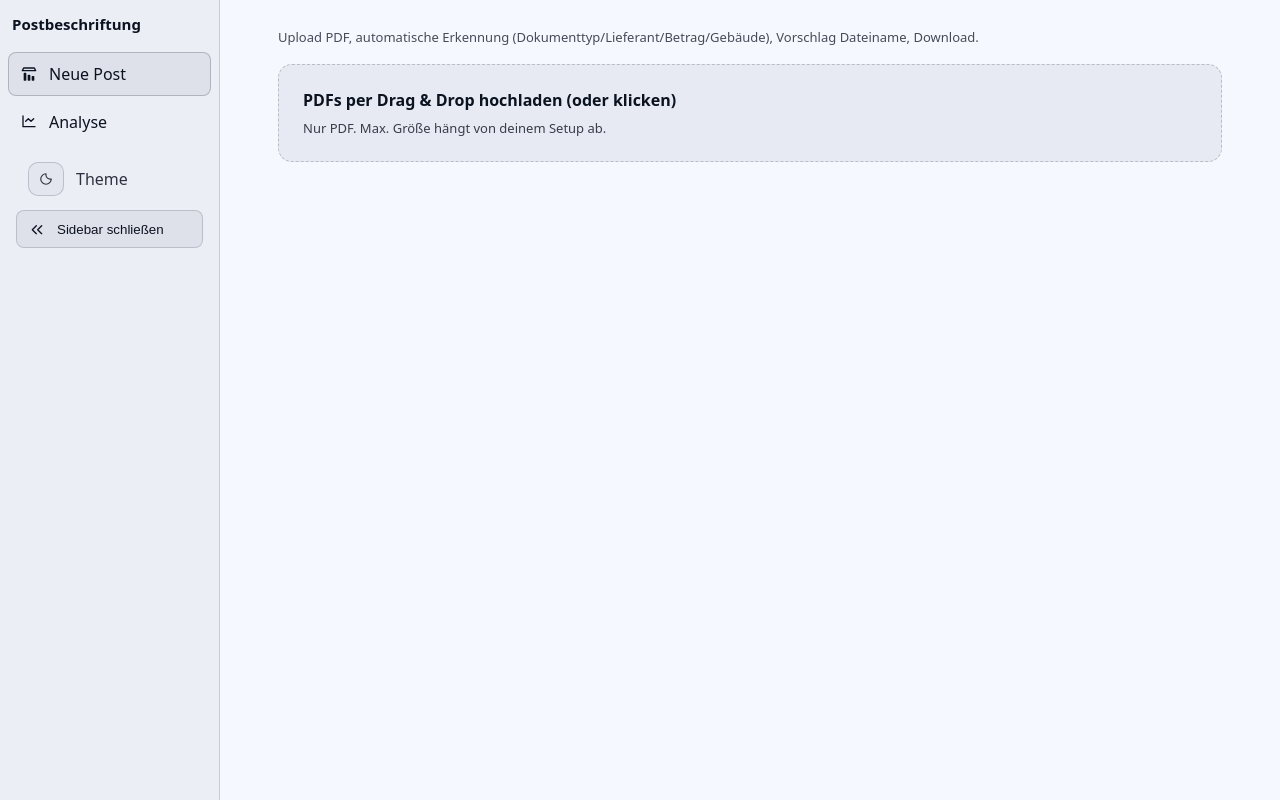
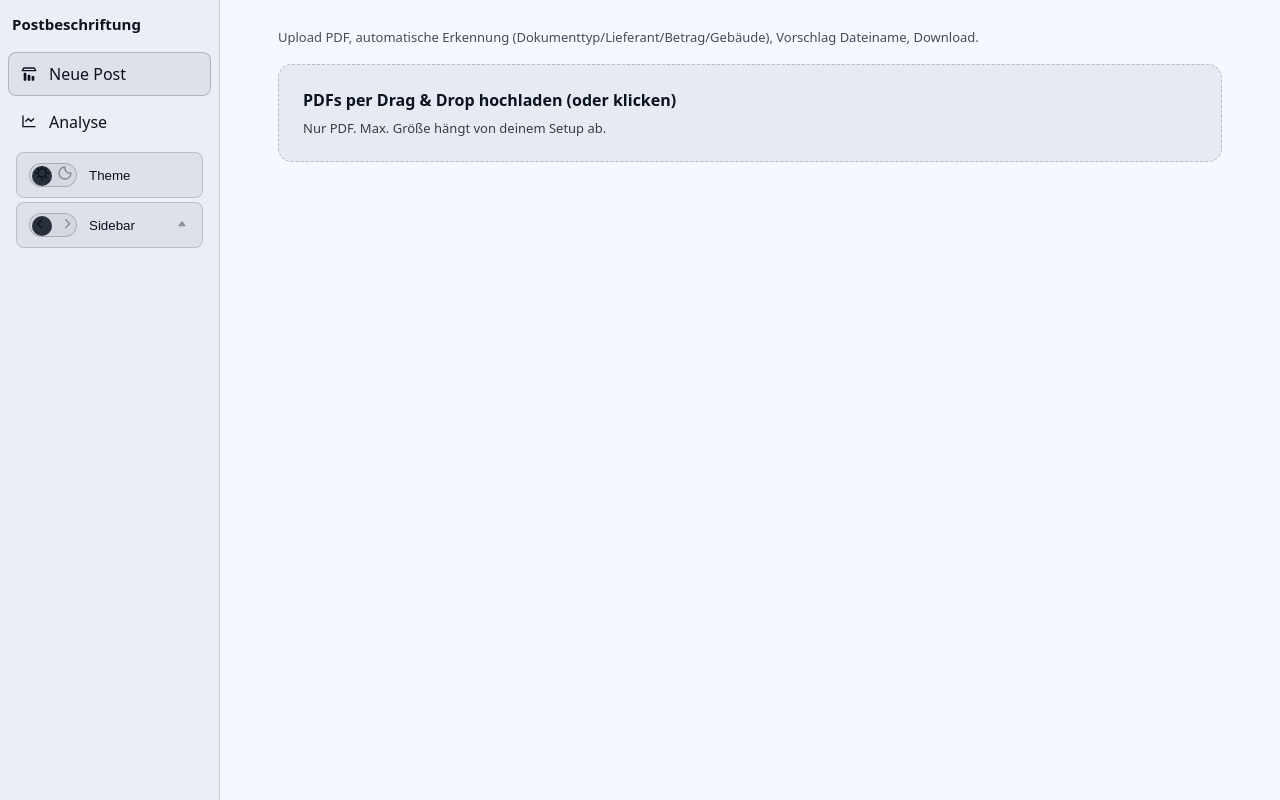
Before and after one commit to pohlandnicos/postbeschriftung, a Next.js app in the folder apps/web/: page / in a window 1280 px wide. Built offline with nearby package versions, Linux system fonts and the light colour scheme.

Commit message:
Add custom toggle buttons with icons

```diff
--- a/apps/web/app/components/Sidebar.tsx
+++ b/apps/web/app/components/Sidebar.tsx
@@ -2,8 +2,8 @@
 
 import { usePathname } from 'next/navigation';
 import Link from 'next/link';
-import { useState } from 'react';
-import { ThemeToggle } from '@/components/ThemeToggle';
+import { useState, useEffect } from 'react';
+import { ToggleButton } from './ToggleButton';
 
 export type SidebarProps = {
   // add props here if needed
@@ -12,9 +12,24 @@ export type SidebarProps = {
 const Sidebar = () => {
   const [collapsed, setCollapsed] = useState(false);
   const [hovered, setHovered] = useState(false);
+  const [theme, setTheme] = useState<'light' | 'dark'>('dark');
   const pathname = usePathname();
 
   const isExpanded = !collapsed || hovered;
+
+  useEffect(() => {
+    const saved = window.localStorage.getItem('theme');
+    const t = (saved === 'light' || saved === 'dark' ? saved : window.matchMedia('(prefers-color-scheme: dark)').matches ? 'dark' : 'light') as 'light' | 'dark';
+    setTheme(t);
+    document.documentElement.setAttribute('data-theme', t);
+  }, []);
+
+  const toggleTheme = () => {
+    const next: 'light' | 'dark' = theme === 'dark' ? 'light' : 'dark';
+    setTheme(next);
+    window.localStorage.setItem('theme', next);
+    document.documentElement.setAttribute('data-theme', next);
+  };
 
   return (
     <div
@@ -88,46 +103,62 @@ const Sidebar = () => {
         </Link>
 
         <div style={{ marginTop: 'auto', padding: '4px 8px', display: 'flex', flexDirection: 'column', gap: 4 }}>
-          <div
-            style={{
-              padding: '10px 12px',
-              display: 'flex',
-              alignItems: 'center',
-              gap: 12,
-              opacity: 0.85
-            }}
-          >
-            <ThemeToggle />
-            {isExpanded && <div>Theme</div>}
-          </div>
-
-          <button
-            type="button"
-            onClick={() => setCollapsed(!collapsed)}
-            style={{
-              padding: '10px 12px',
-              borderRadius: 8,
-              border: '1px solid var(--border_soft)',
-              background: 'var(--panel2)',
-              color: 'inherit',
-              cursor: 'pointer',
-              display: 'flex',
-              alignItems: 'center',
-              gap: 12,
-              width: '100%'
-            }}
-          >
+          <ToggleButton
+            value={theme === 'dark'}
+            onChange={() => toggleTheme()}
+            label={isExpanded ? 'Theme' : undefined}
+            leftIcon={
               <svg width="16" height="16" viewBox="0 0 24 24" fill="none" xmlns="http://www.w3.org/2000/svg">
                 <path
-                d={collapsed ? 'M13 19l6-6-6-6M5 19l6-6-6-6' : 'M11 19l-6-6 6-6M19 19l-6-6 6-6'}
+                  d="M12 18a6 6 0 1 0 0-12 6 6 0 0 0 0 12zM12 2v2M12 20v2M4.93 4.93l1.41 1.41M17.66 17.66l1.41 1.41M2 12h2M20 12h2M4.93 19.07l1.41-1.41M17.66 6.34l1.41-1.41"
+                  stroke="currentColor"
+                  strokeWidth="2"
+                  strokeLinecap="round"
+                />
+              </svg>
+            }
+            rightIcon={
+              <svg width="16" height="16" viewBox="0 0 24 24" fill="none" xmlns="http://www.w3.org/2000/svg">
+                <path
+                  d="M12 3a7.5 7.5 0 0 0 9 9 9 9 0 1 1-9-9z"
                   stroke="currentColor"
                   strokeWidth="2"
                   strokeLinecap="round"
                   strokeLinejoin="round"
                 />
               </svg>
-            {isExpanded && <div>Sidebar {collapsed ? 'öffnen' : 'schließen'}</div>}
-          </button>
+            }
+          />
+
+          <ToggleButton
+            value={collapsed}
+            onChange={setCollapsed}
+            label={isExpanded ? 'Sidebar' : undefined}
+            leftIcon={
+              <svg width="16" height="16" viewBox="0 0 24 24" fill="none" xmlns="http://www.w3.org/2000/svg">
+                <path
+                  d="M11 19l-6-6 6-6"
+                  stroke="currentColor"
+                  strokeWidth="2"
+                  strokeLinecap="round"
+                  strokeLinejoin="round"
+                />
+              </svg>
+            }
+            rightIcon={
+              <svg width="16" height="16" viewBox="0 0 24 24" fill="none" xmlns="http://www.w3.org/2000/svg">
+                <path
+                  d="M13 19l6-6-6-6"
+                  stroke="currentColor"
+                  strokeWidth="2"
+                  strokeLinecap="round"
+                  strokeLinejoin="round"
+                />
+              </svg>
+            }
+            threeState
+            onHover={setHovered}
+          />
         </div>
       </div>
     </div>
--- /dev/null
+++ b/apps/web/app/components/ToggleButton.tsx
@@ -0,0 +1,113 @@
+'use client';
+
+import { useState } from 'react';
+
+export type ToggleButtonProps = {
+  value: boolean;
+  onChange: (value: boolean) => void;
+  leftIcon: React.ReactNode;
+  rightIcon: React.ReactNode;
+  label?: string;
+  threeState?: boolean;
+  onHover?: (hover: boolean) => void;
+};
+
+export function ToggleButton({
+  value,
+  onChange,
+  leftIcon,
+  rightIcon,
+  label,
+  threeState,
+  onHover
+}: ToggleButtonProps) {
+  const [hover, setHover] = useState(false);
+
+  const handleHover = (h: boolean) => {
+    setHover(h);
+    onHover?.(h);
+  };
+
+  return (
+    <button
+      type="button"
+      onClick={() => onChange(!value)}
+      onMouseEnter={() => handleHover(true)}
+      onMouseLeave={() => handleHover(false)}
+      style={{
+        padding: '10px 12px',
+        borderRadius: 8,
+        border: '1px solid var(--border_soft)',
+        background: 'var(--panel2)',
+        color: 'inherit',
+        cursor: 'pointer',
+        display: 'flex',
+        alignItems: 'center',
+        gap: 12,
+        width: '100%',
+        position: 'relative'
+      }}
+    >
+      <div
+        style={{
+          display: 'flex',
+          alignItems: 'center',
+          gap: 4,
+          position: 'relative',
+          padding: 2,
+          borderRadius: 999,
+          border: '1px solid var(--border)',
+          background: 'var(--panel)',
+          width: 48,
+          height: 24
+        }}
+      >
+        <div
+          style={{
+            position: 'absolute',
+            left: 2,
+            top: 2,
+            width: 20,
+            height: 20,
+            borderRadius: 999,
+            background: 'var(--fg)',
+            opacity: value ? 0.15 : 0.85,
+            transform: `translateX(${value ? '24px' : '0'})`,
+            transition: 'transform 0.2s ease, opacity 0.2s ease'
+          }}
+        />
+        <div style={{ width: 20, height: 20, opacity: value ? 0.4 : 1, transition: 'opacity 0.2s ease' }}>
+          {leftIcon}
+        </div>
+        <div style={{ width: 20, height: 20, opacity: value ? 1 : 0.4, transition: 'opacity 0.2s ease' }}>
+          {rightIcon}
+        </div>
+      </div>
+      {label && <div>{label}</div>}
+      {threeState && (
+        <div
+          style={{
+            position: 'absolute',
+            right: 12,
+            top: '50%',
+            transform: 'translateY(-50%)',
+            opacity: hover ? 1 : 0.4,
+            transition: 'opacity 0.2s ease'
+          }}
+        >
+          <svg width="16" height="16" viewBox="0 0 24 24" fill="none" xmlns="http://www.w3.org/2000/svg">
+            <path
+              d="M12 8l-6 8h12l-6-8z"
+              fill="currentColor"
+              style={{
+                transform: hover ? 'rotate(180deg)' : 'rotate(0deg)',
+                transition: 'transform 0.2s ease',
+                transformOrigin: 'center'
+              }}
+            />
+          </svg>
+        </div>
+      )}
+    </button>
+  );
+}
```
Lines whose indentation alone changed are shown as unchanged.
